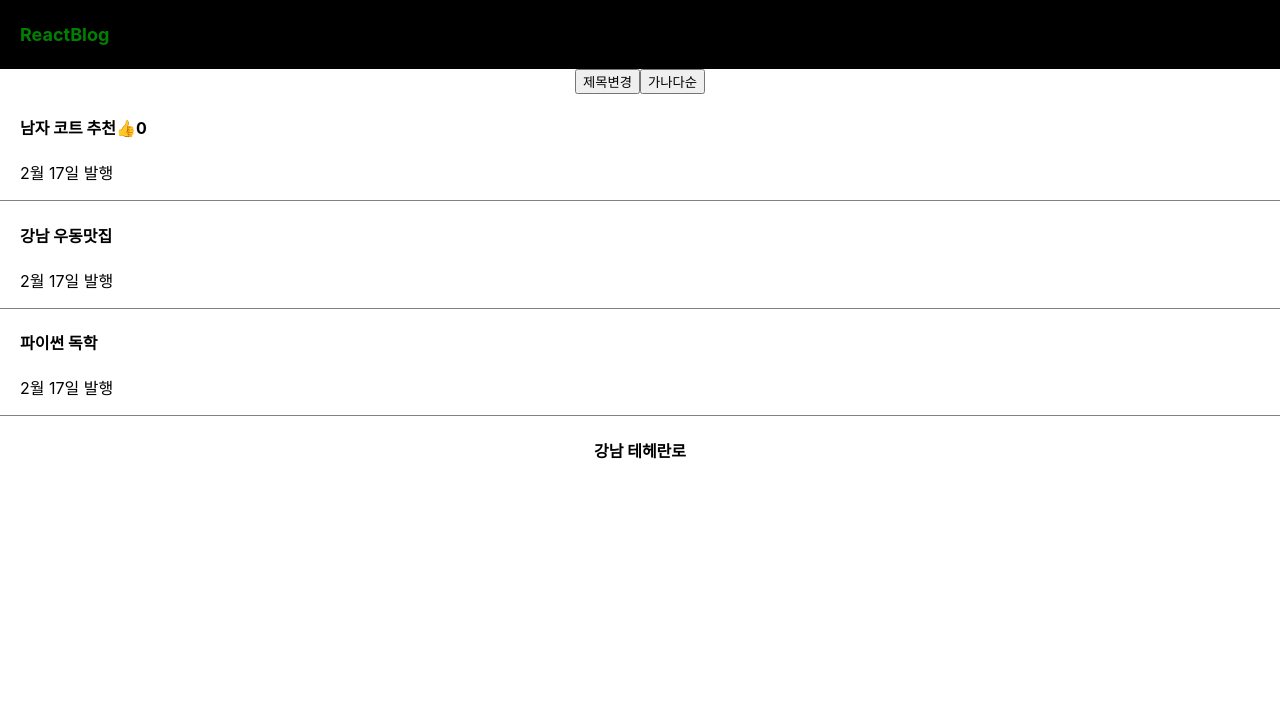
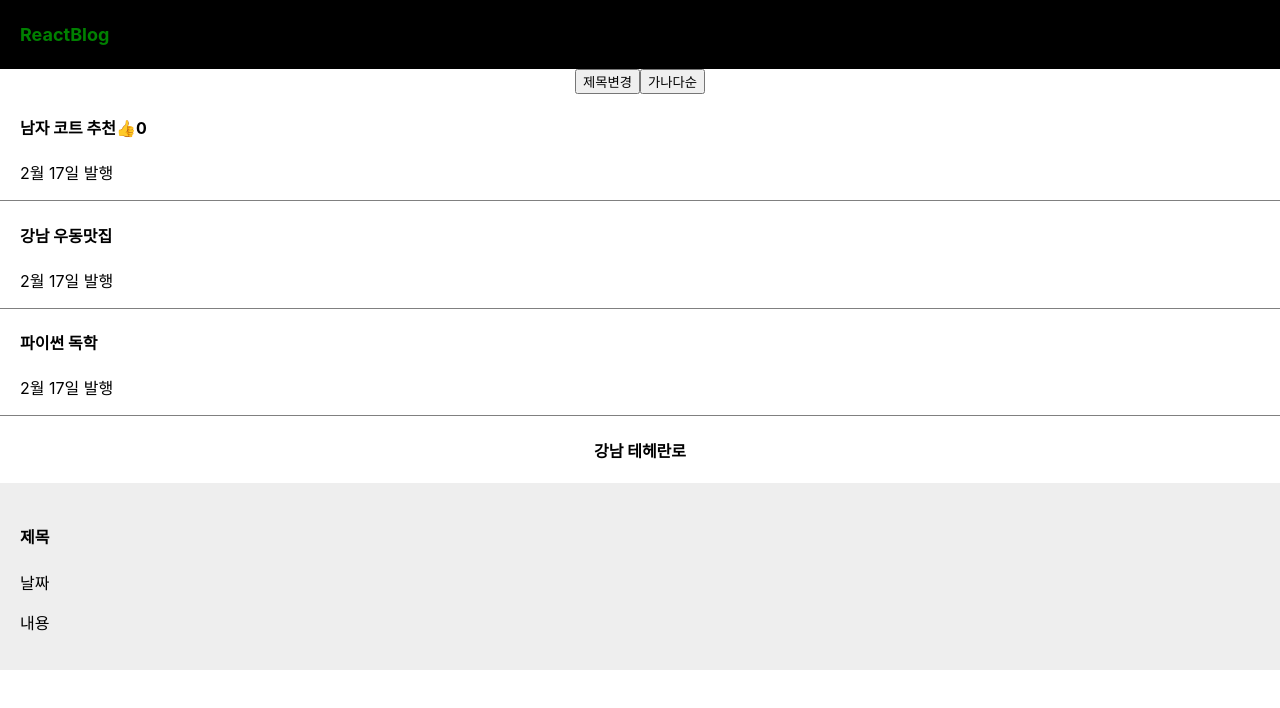
Before and after one commit to sstipdev/React, a React (Create React App) app: page / in a window 1280 px wide. Shown: the top 708 px of the page. Built offline with nearby package versions, Linux system fonts and the light colour scheme.

Commit message:
컴포넌트 문법

```diff
--- a/src/App.css
+++ b/src/App.css
@@ -8,6 +8,13 @@
   width: 100%;
   color: white;
   padding-left: 20px;
+}
+
+.modal {
+  margin-top: 20px;
+  padding: 20px;
+  background: #eee;
+  text-align: left;
 }
 
 div {
--- a/src/App.js
+++ b/src/App.js
@@ -51,7 +51,6 @@
         </h4>
         <p>2월 17일 발행</p>
       </div>
-
       <div className="list">
         <h4>{arr[1]}</h4>
         <p>2월 17일 발행</p>
@@ -61,8 +60,19 @@
         <p>2월 17일 발행</p>
       </div>
       <h4>{post}</h4>
+      <Modal></Modal>
     </div>
   );
 }
 
+const Modal = () => {
+  return (
+    <div className="modal">
+      <h4>제목</h4>
+      <p>날짜</p>
+      <p>내용</p>
+    </div>
+  );
+};
+
 export default App;
```
